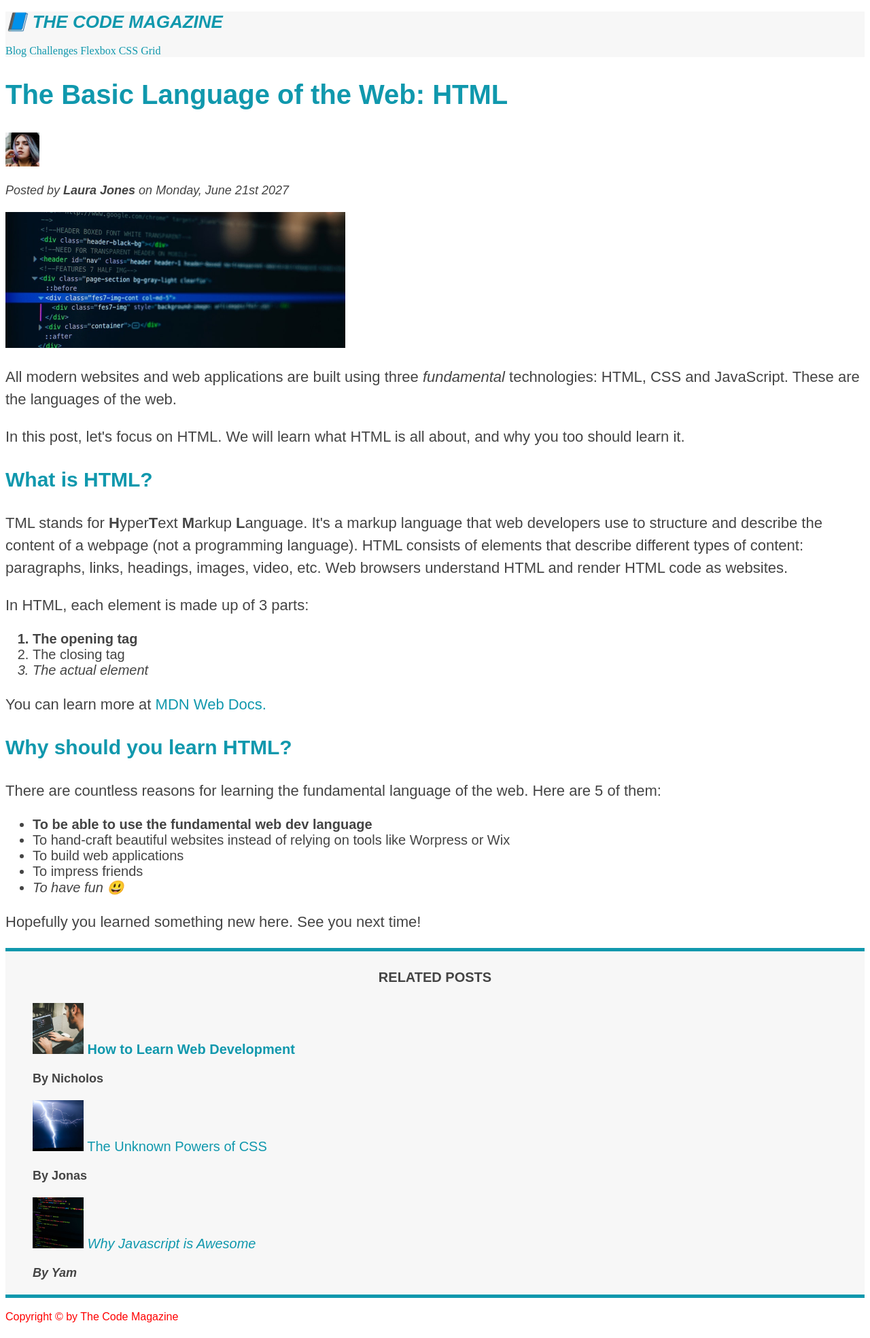
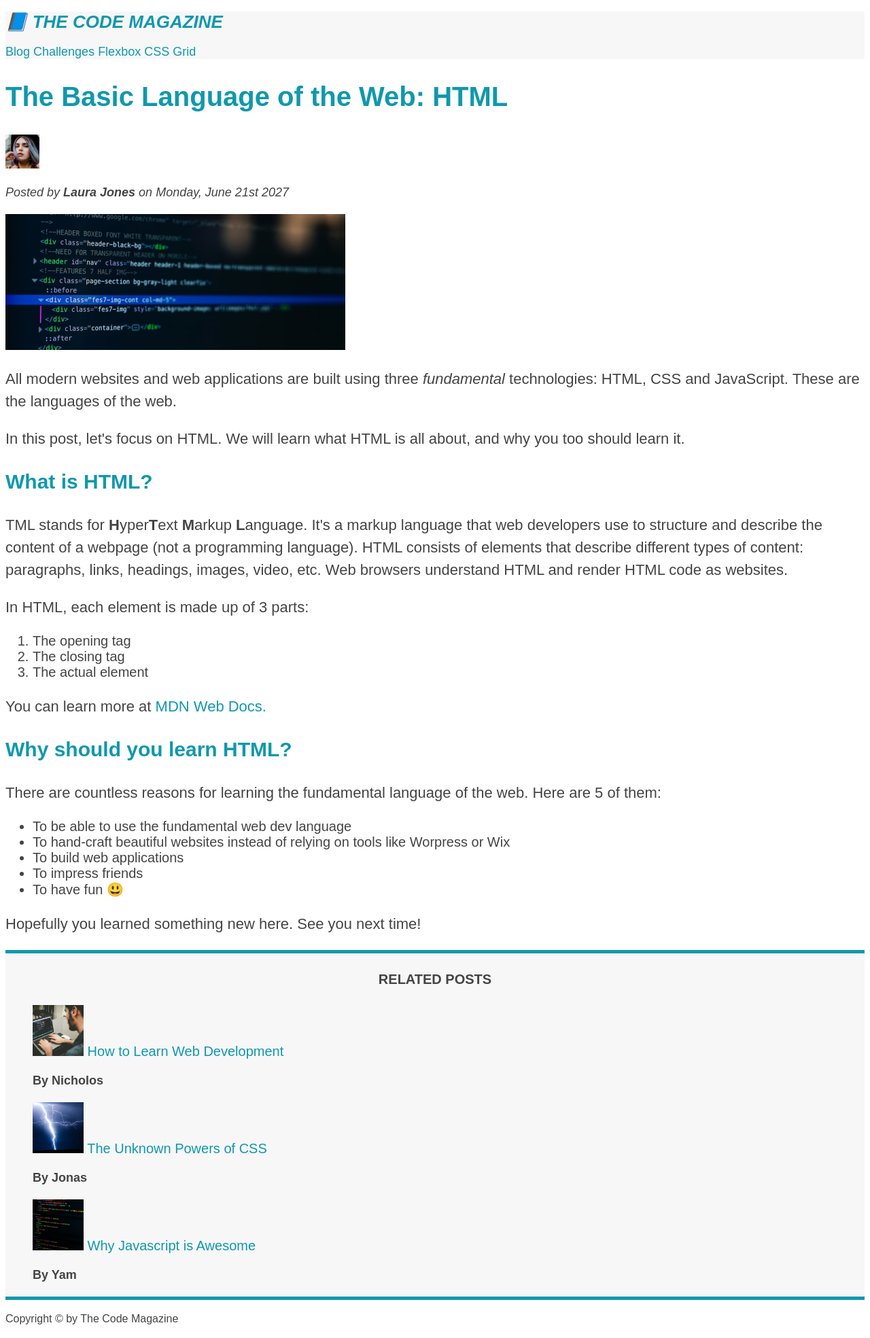
Before and after one commit to yamd2/HTML-fundamentals, a plain HTML site: page index.html in a window 1280 px wide. Shown: the whole page at 68% size. Drawn offline with Linux system fonts and the light colour scheme.

Commit message:
update on content

```diff
--- a/style.css
+++ b/style.css
@@ -1,4 +1,14 @@
-h1,
+* {
+  boarder-top: 10px solid #1098ad;
+}
+
+body {
+  color: #444444;
+  font-family: sans-serif;
+  border-top: 10x solid #1098ad;
+}
+
+/* h1,
 h2,
 h3,
 h4,
@@ -6,7 +16,7 @@ p,
 li {
   font-family: sans-serif;
   color: #444444;
-}
+} */
 
 h1,
 h2,
@@ -80,24 +90,24 @@ aside {
   border-bottom: 5px solid #1098ad;
 }
 
-body {
-}
+/* body {
+} */
 
 /* .first-li {
   font-weight: bold;
 } */
 
-li:first-child {
+/* li:first-child {
   font-weight: bold;
-}
+} */
 
-li:last-child {
+/* li:last-child {
   font-style: italic;
-}
+} */
 
-li:nth-child(even) {
-  /* color: red; */
-}
+/* li:nth-child(even) {
+  color: red;
+} */
 /* misconception : this doesnt work */
 aeticle p:first-child {
   color: red;
@@ -121,23 +131,9 @@ a:hover {
 
 a:active {
   background-color: black;
-  font-style: italic:
-
+  font-style: italic;
 }
 
-
-/* LVHA */
-
-#copyright{
-  color:red;
+nav {
+  font-size: 18px;
 }
-.copyright{
-  color:blue;
-}
-.text{
-  color: yellow;
-}
-
-footer p{
-  color: green;
-}
```
